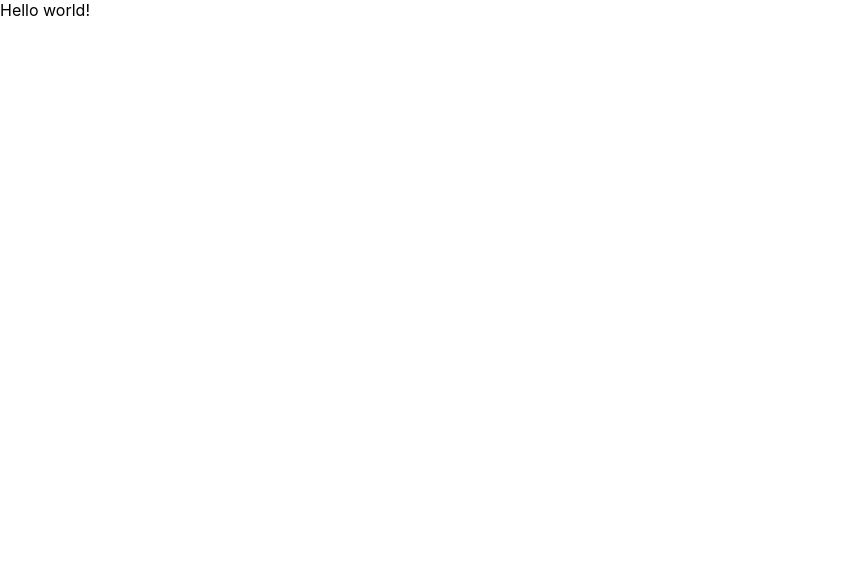
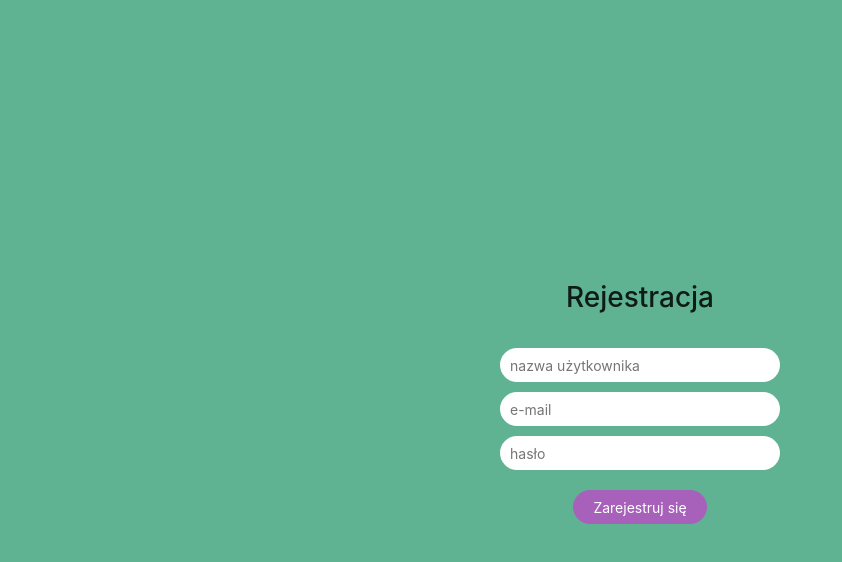
Before and after one commit to angelikakuleta/LifeChat, a React app: page / in a window 1280 px wide. Shown: the whole page, without its empty margins (0-842 px from the left). Built offline with nearby package versions, Linux system fonts and the light colour scheme.

Commit message:
add login and register components

```diff
--- a/package.json
+++ b/package.json
@@ -4,7 +4,9 @@
   "private": true,
   "dependencies": {
     "antd": "^3.18.2",
+    "bcrypt": "^3.0.6",
     "express": "^4.17.0",
+    "jsonwebtoken": "^8.5.1",
     "mongodb": "^3.2.6",
     "mongoose": "^5.5.11",
     "react": "^16.8.6",
--- a/server/server.js
+++ b/server/server.js
@@ -1,5 +1,7 @@
 const express = require('express');
 const mongoose = require('mongoose');
+const register = require('./routes/register');
+const login = require('./routes/login');
 
 const app = express();
 app.listen(3001, () => console.log('Lisening on port 3001.'));
@@ -9,3 +11,5 @@ mongoose.connect('mongodb+srv://admin:admin@hackathon0-h81u7.azure.mongodb.net/t
    .catch((err) => console.log("Error", err))
 
 app.use(express.json());
+app.use('/register', register);
+app.use('/login', login);
--- a/src/components/App.js
+++ b/src/components/App.js
@@ -1,11 +1,14 @@
 import React from 'react';
 import '../styles/App.css';
 
+// import Login from './Login/Login';
+import Register from './Register/Register';
+
 function App() {
   return (
-    <div className="App">
-      Hello world!
-    </div>
+    <>
+      <Register />
+    </>
   );
 }
 
--- /dev/null
+++ b/src/components/Login/Login.css
@@ -0,0 +1,59 @@
+@import '../../styles/App.css';
+
+#login {
+   display: flex;
+   flex-direction: column;
+   align-items: center;
+   justify-content: center;
+   height: 100%;
+   background-color: var(--primarydark);
+   min-height: 100vh;
+}
+
+#login > div {
+   padding: 20px;
+   display: flex;
+   flex-direction: column;
+   align-items: center;
+}
+
+#login h2 {
+   margin-bottom: 20px;
+}
+
+#login form {
+   text-align: center;
+}
+
+#login form > div {
+   margin: 10px 0;
+}
+
+#login form .error {
+   bottom: 0;
+   left: 0;
+   font-size: 12px;
+   margin-bottom: 10px;
+}
+
+#login input {
+   width: 280px;
+   box-sizing: border-box;
+   border: none;
+   border-radius: 20px;
+   padding: 0 10px;
+   height: 34px;
+}
+
+#login input[type='submit'] {
+   margin-top: 10px;
+   width: auto;
+   padding: 0 20px;
+   background-color: var(--secondarydark);
+   color: white;
+   cursor: pointer;
+}
+
+#login input[type='submit']:hover {
+   background-color: var(--secondary);
+}
--- /dev/null
+++ b/src/components/Login/Login.jsx
@@ -0,0 +1,104 @@
+import React from 'react';
+import './Login.css';
+
+export default class Login extends React.Component {
+   state = {
+      email: '',
+      password: '',
+      errors: {},
+      isDisable: true
+   };
+
+   handleChangeEmail = (e) => {
+      let error = '';
+      let isDisable = true;
+
+      if (e.target.value.length === 0)
+         error = 'To pole jest wymagane';
+      else if (!(/^\S+@\S+\.\S+$/i.test(e.target.value)))
+         error = 'Niewłaściwy format adresu email';
+      else isDisable = false;
+
+      this.setState({
+         email: e.target.value,
+         isDisable,
+         errors: {
+            ...this.state.errors,
+            email: error
+         }
+      });
+   };
+
+   handleChangePassword = (e) => {
+      let error = '';
+      let isDisable = true;
+
+      if (e.target.value.length === 0)
+         error = 'To pole jest wymagane';
+      else isDisable = false;
+
+      this.setState({
+         password: e.target.value,
+         isDisable,
+         errors: {
+            ...this.state.errors,
+            password: error
+         }
+      });
+   }
+
+   handleClick = async (e) => {
+      e.preventDefault();
+
+      const { email, password } = this.state;
+      const requestBody = { email, password }
+
+      try {
+         let response = await fetch('/login', {
+            method: "post",
+            headers: {
+               "Content-type": "application/json; charset=UTF-8"
+            },
+            body: JSON.stringify(requestBody)
+         });
+         if (response.status !== 200) throw response;
+         localStorage.setItem("x-auth-token", response.headers.get('x-auth-token'));
+         response = await response.json();
+      } catch (err) {
+         console.log(err);
+         if ([404, 400].includes(err.status)) {
+            let error = 'Błędny email lub hasło';
+            this.setState({
+               email: '',
+               password: '',
+               isDisable: true,
+               errors: {
+                  email: error,
+                  password: error
+               }
+            });
+         }
+      }
+   }
+
+   render() {
+      return (
+         <section id='login'>
+            <div>
+               <h2>Panel logowania</h2>
+               <form onSubmit={this.handleClick}>
+                  <div>
+                     <input type='email' value={this.state.email} onChange={this.handleChangeEmail} placeholder='e-mail' />
+                     {this.state.errors.email && (<div className='error'>{this.state.errors.email}</div>)}
+                  </div>
+                  <div>
+                     <input type="password" value={this.state.password} onChange={this.handleChangePassword} placeholder='password' />
+                     {this.state.errors.password && (<div className='error'>{this.state.errors.password}</div>)}
+                  </div>
+                  <input id='submit' type='submit' value='Zaloguj się' disabled={this.state.isDisable} />
+               </form>
+            </div>
+         </section>
+      );
+   };
+};
--- /dev/null
+++ b/src/components/Register/Register.jsx
@@ -0,0 +1,140 @@
+import React from 'react';
+import '../../styles/form.css';
+
+export default class Register extends React.Component {
+   state = {
+      email: '',
+      password: '',
+      name: '',
+      errors: {},
+      isDisable: true
+   };
+
+   handleChangeName = (e) => {
+      let error = '';
+      let isDisable = true;
+
+      if (e.target.value.length === 0)
+         error = 'To pole jest wymagane';
+      else if (e.target.value.length < 3)
+         error = 'Nazwa powinna posiadać min. 3 znaki';
+      else if (e.target.value.length > 50)
+         error = 'Dozwolona długość nazwy do 50 znaków';
+      else if (!(/^[\S]$/.test(e.target.value)))
+         error = 'Nazwa zawiera niedozwolone znaki';
+      else isDisable = false;
+
+      this.setState({
+         name: e.target.value,
+         isDisable,
+         errors: {
+            ...this.state.errors,
+            name: error
+         }
+      });
+   }
+
+   handleChangeEmail = (e) => {
+      let error = '';
+      let isDisable = true;
+
+      if (e.target.value.length === 0)
+         error = 'To pole jest wymagane';
+      else if (!(/^\S+@\S+\.\S+$/i.test(e.target.value)))
+         error = 'Niewłaściwy format adresu email';
+      else isDisable = false;
+
+      this.setState({
+         email: e.target.value,
+         isDisable,
+         errors: {
+            ...this.state.errors,
+            email: error
+         }
+      });
+   };
+
+   handleChangePassword = (e) => {
+      let error = '';
+      let isDisable = true;
+
+      if (e.target.value.length === 0)
+         error = 'To pole jest wymagane';
+      else if (e.target.value.length < 6)
+         error = 'Nazwa powinna posiadać min. 6 znaków';
+      else if (e.target.value.length > 50)
+         error = 'Dozwolona długość hasła do 50 znaków';
+      else if (!(/(?=.*[a-zA-Z])(?=.*\d)[a-zA-Z\d@$!%*#?&]{6,}/.test(e.target.value)))
+         error = 'Hasło musi składać się przynajmniej z jednej cyfry i litery';
+      else isDisable = false;
+
+      this.setState({
+         password: e.target.value,
+         isDisable,
+         errors: {
+            ...this.state.errors,
+            password: error
+         }
+      });
+   }
+
+   handleClick = async (e) => {
+      e.preventDefault();
+
+      const { name, email, password } = this.state;
+      const requestBody = { name, email, password };
+
+      try {
+         let response = await fetch('/register', {
+            method: "post",
+            headers: {
+               "Content-type": "application/json; charset=UTF-8"
+            },
+            body: JSON.stringify(requestBody)
+         });
+         if (response.status !== 200) throw response;
+         localStorage.setItem("x-auth-token", response.headers.get('x-auth-token'));
+         this.props.loginStatus(true);
+         response = await response.json();
+      } catch (err) {
+         console.log(err);
+         if ([404, 400].includes(err.status)) {
+            let error = 'Konto o podanym adresie email już istnieje';
+            this.setState({
+               name: '',
+               email: '',
+               password: '',
+               isDisable: true,
+               errors: {
+                  email: error
+               }
+            });
+         }
+      }
+   }
+
+   render() {
+      return (
+         <section id='register' className="form">
+            <div>
+               <h2>Rejestracja</h2>
+               <form onSubmit={this.handleClick}>
+                  <div>
+                     <input type='name' value={this.state.name} onChange={this.handleChangeName} placeholder='nazwa użytkownika' />
+                     {this.state.errors.name && (<div className='error'>{this.state.errors.name}</div>)}
+                  </div>
+                  <div>
+                     <input type='email' value={this.state.email} onChange={this.handleChangeEmail} placeholder='e-mail' />
+                     {this.state.errors.email && (<div className='error'>{this.state.errors.email}</div>)}
+                  </div>
+                  <div>
+                     <input type="password" value={this.state.password} onChange={this.handleChangePassword} placeholder='hasło' />
+                     {this.state.errors.password && (<div className='error'>{this.state.errors.password}</div>)}
+                  </div>
+                  <input id='submit' type='submit' value='Zarejestruj się' disabled={this.state.isDisable} />
+               </form>
+            </div>
+         </section>
+      );
+   };
+};
--- a/src/styles/App.css
+++ b/src/styles/App.css
@@ -11,3 +11,8 @@ body {
   padding: 0;
   font-family: -apple-system, BlinkMacSystemFont, "Segoe UI", "Roboto", "Oxygen", "Ubuntu", "Cantarell", "Fira Sans", "Droid Sans", "Helvetica Neue", sans-serif;
 }
+
+#root {
+  width: 100%;
+  min-height: 100vh;
+}
--- /dev/null
+++ b/src/styles/form.css
@@ -0,0 +1,61 @@
+@import './App.css';
+@import '~antd/dist/antd.css';
+
+.form {
+   display: flex;
+   flex-direction: column;
+   align-items: center;
+   justify-content: center;
+   height: 100%;
+   background-color: var(--primarydark);
+   min-height: 100vh;
+}
+
+.form > div {
+   padding: 20px;
+   display: flex;
+   flex-direction: column;
+   align-items: center;
+}
+
+.form h2 {
+   margin-bottom: 20px;
+   font-size: 28px;
+}
+
+.form form {
+   text-align: center;
+}
+
+.form form > div {
+   margin: 10px 0;
+}
+
+.form form .error {
+   bottom: 0;
+   left: 0;
+   font-size: 12px;
+   margin-bottom: 10px;
+}
+
+.form input {
+   width: 280px;
+   box-sizing: border-box;
+   border: none;
+   border-radius: 20px;
+   padding: 0 10px;
+   height: 34px;
+}
+
+.form input[type='submit'] {
+   margin-top: 10px;
+   width: auto;
+   padding: 0 20px;
+   background-color: var(--secondarydark);
+   color: white;
+   cursor: pointer;
+}
+
+.form input[type='submit']:hover {
+   background-color: var(--secondary);
+}
```
Also changed, not shown: server/models/userModel.js (added, +20 -0 lines), server/routes/login.js (added, +25 -0 lines), server/routes/register.js (added, +29 -0 lines), server/models/example.js (deleted), server/routes/example.js (deleted), 1 other file.
